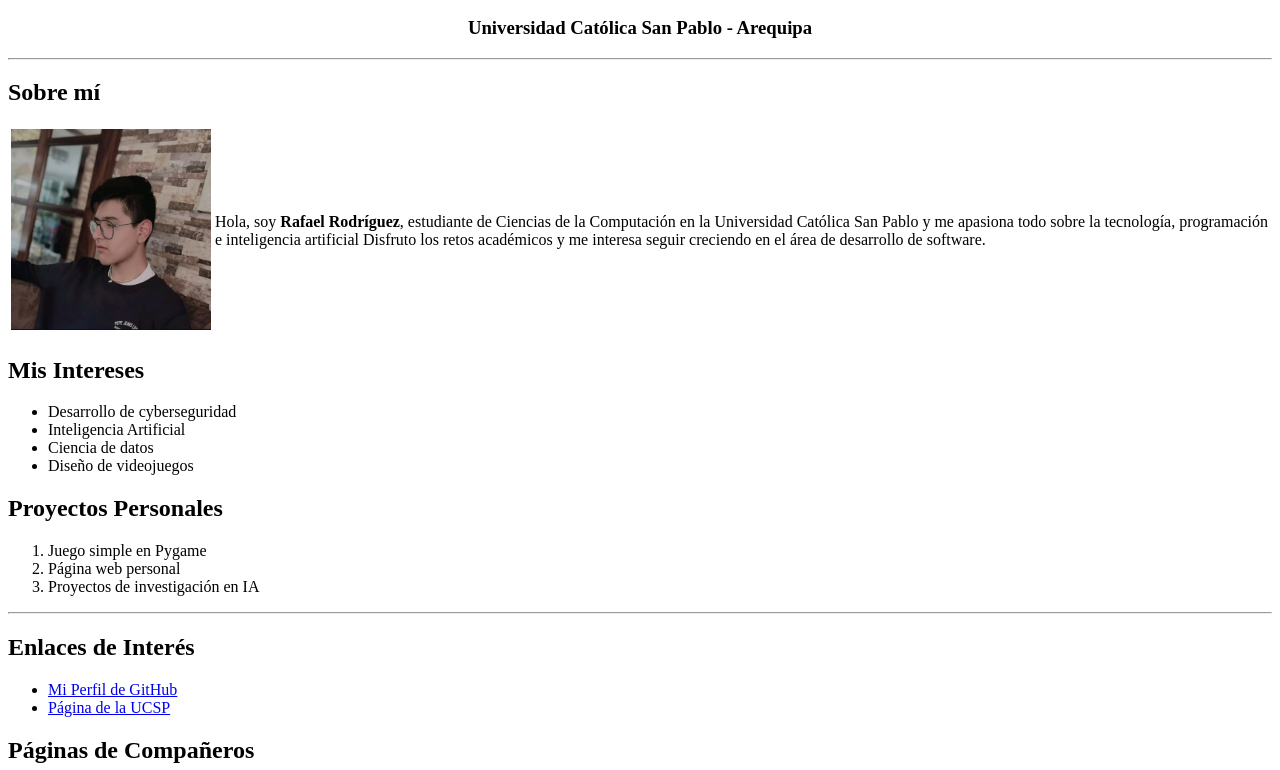
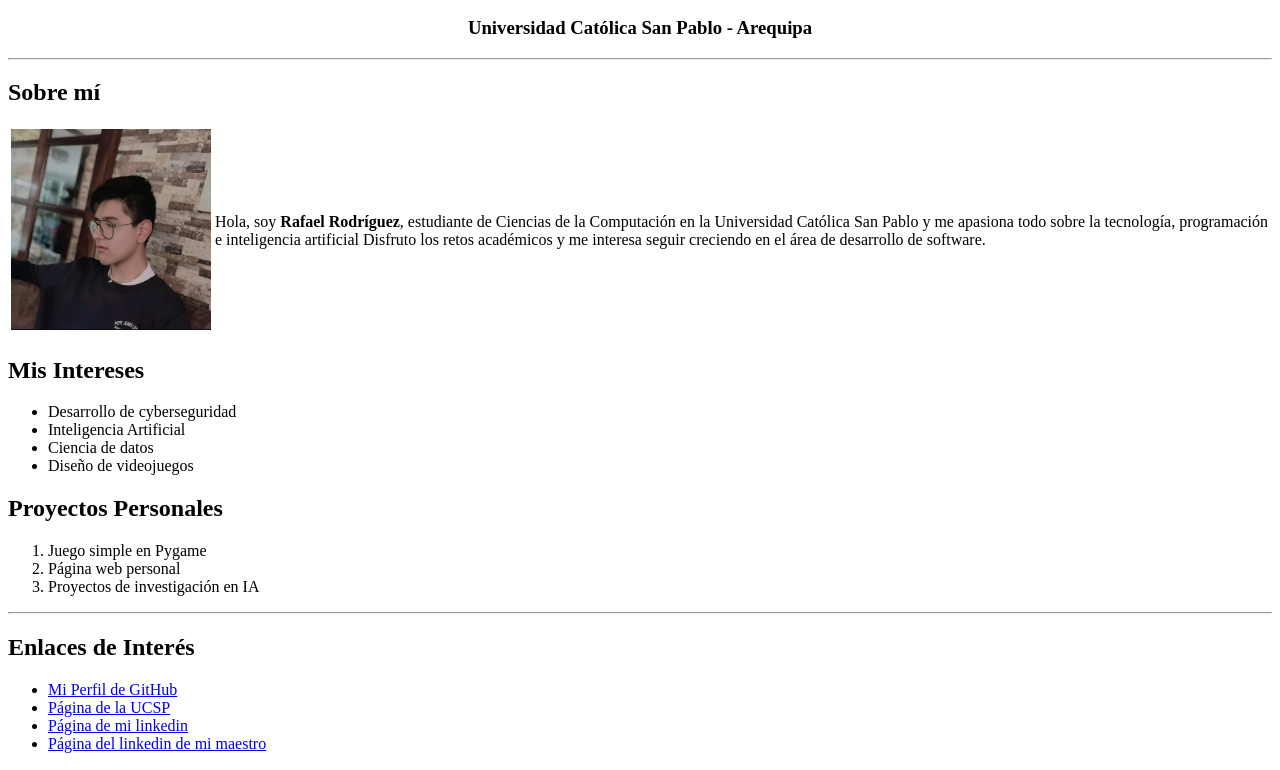
Before and after one commit to Rafael-R-Z/Rafael-R-Z-github.io, a plain HTML site: page index.html in a window 1280 px wide. Shown: the part 110-880 px from the top of the page. Drawn offline with Linux system fonts and the light colour scheme.

Commit message:
Update index.html

```diff
--- a/index.html
+++ b/index.html
@@ -55,6 +55,8 @@
     <ul>
         <li><a href="https://github.com/Rafael-R-Z-" target="_blank">Mi Perfil de GitHub</a></li>
         <li><a href="https://ucsp.edu.pe/" target="_blank">Página de la UCSP</a></li>
+        <li><a href="https://www.linkedin.com/in/rafael-enrique-rodr%C3%ADguez-z%C3%BA%C3%B1iga-b022a4363/" target="_blank">Página de mi linkedin</a></li>
+        <li><a href="https://www.linkedin.com/in/ecuadrosv/" target="_blank">Página del linkedin de mi maestro</a></li>
     </ul>
 
     <h2>Páginas de Compañeros</h2>
```
